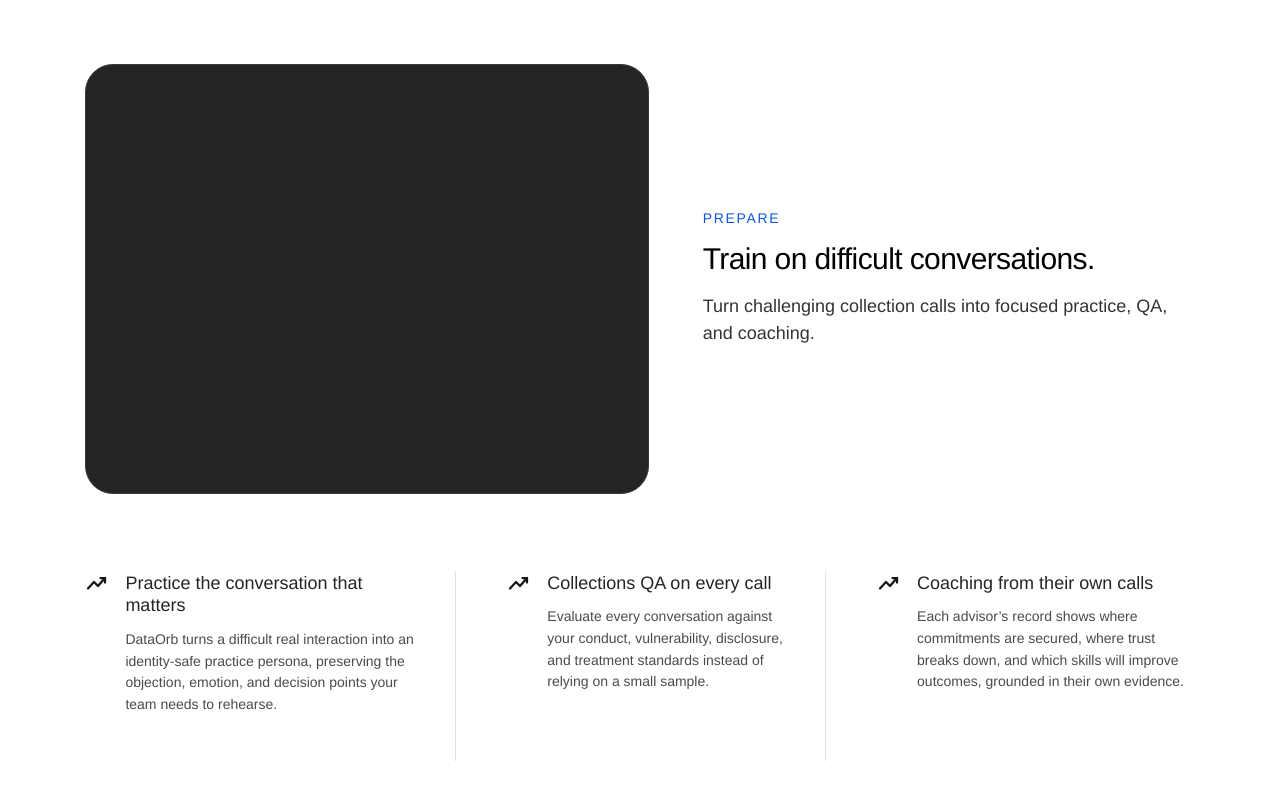
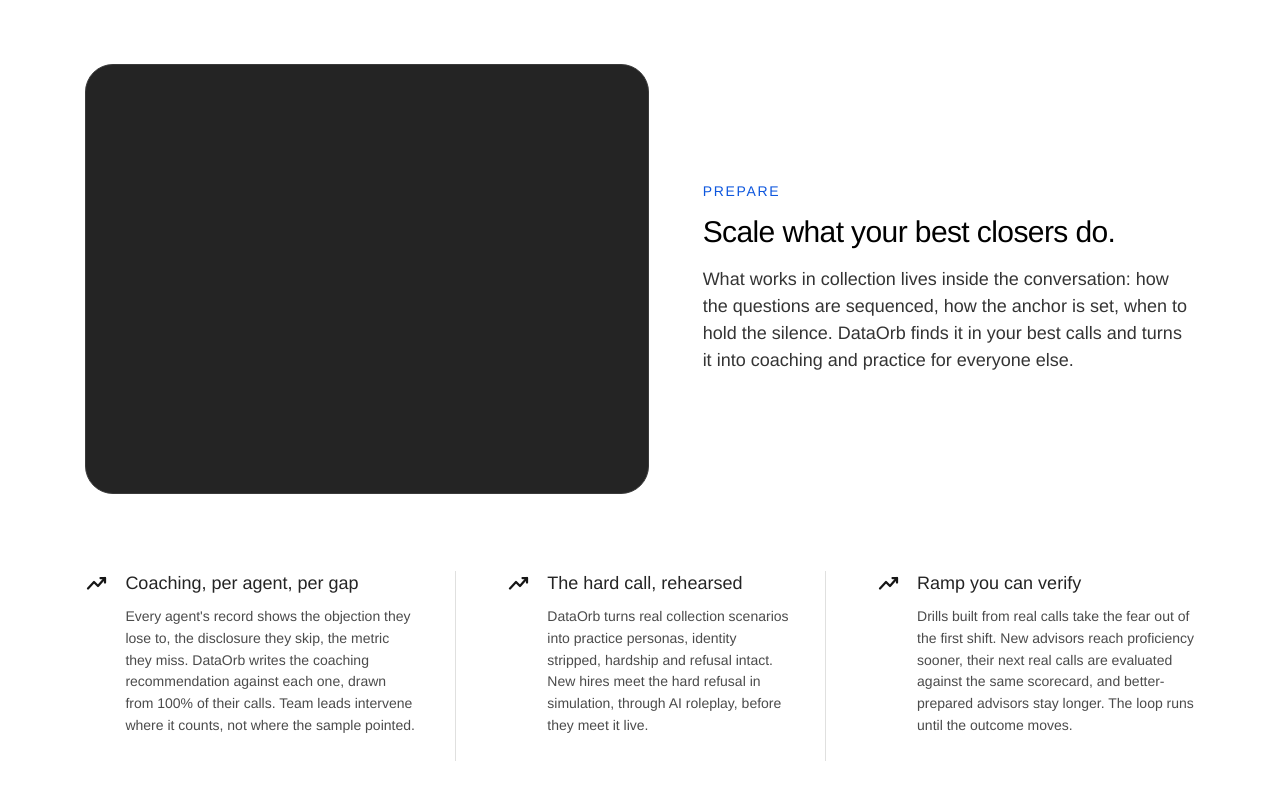
Before and after one commit to Umesh0014/DO-website, a Next.js app: page /collection-intelligence in a window 1280 px wide. Shown: the part 2683-3483 px from the top of the page. Built offline with nearby package versions, Linux system fonts and the light colour scheme; a web font is replaced by a local one.

Commit message:
Replace Collection Intelligence prepare section

```diff
--- a/app/components/IntelligenceLandingPage.tsx
+++ b/app/components/IntelligenceLandingPage.tsx
@@ -167,20 +167,20 @@ const collectionSections: IntelligenceSection[] = [
   },
   {
     eyebrow: "Prepare",
-    heading: "Train on difficult conversations.",
-    body: "Turn challenging collection calls into focused practice, QA, and coaching.",
+    heading: "Scale what your best closers do.",
+    body: "What works in collection lives inside the conversation: how the questions are sequenced, how the anchor is set, when to hold the silence. DataOrb finds it in your best calls and turns it into coaching and practice for everyone else.",
     features: [
       {
-        title: "Practice the conversation that matters",
-        body: "DataOrb turns a difficult real interaction into an identity-safe practice persona, preserving the objection, emotion, and decision points your team needs to rehearse.",
+        title: "Coaching, per agent, per gap",
+        body: "Every agent's record shows the objection they lose to, the disclosure they skip, the metric they miss. DataOrb writes the coaching recommendation against each one, drawn from 100% of their calls. Team leads intervene where it counts, not where the sample pointed.",
       },
       {
-        title: "Collections QA on every call",
-        body: "Evaluate every conversation against your conduct, vulnerability, disclosure, and treatment standards instead of relying on a small sample.",
+        title: "The hard call, rehearsed",
+        body: "DataOrb turns real collection scenarios into practice personas, identity stripped, hardship and refusal intact. New hires meet the hard refusal in simulation, through AI roleplay, before they meet it live.",
       },
       {
-        title: "Coaching from their own calls",
-        body: "Each advisor’s record shows where commitments are secured, where trust breaks down, and which skills will improve outcomes, grounded in their own evidence.",
+        title: "Ramp you can verify",
+        body: "Drills built from real calls take the fear out of the first shift. New advisors reach proficiency sooner, their next real calls are evaluated against the same scorecard, and better-prepared advisors stay longer. The loop runs until the outcome moves.",
       },
     ],
   },
```
